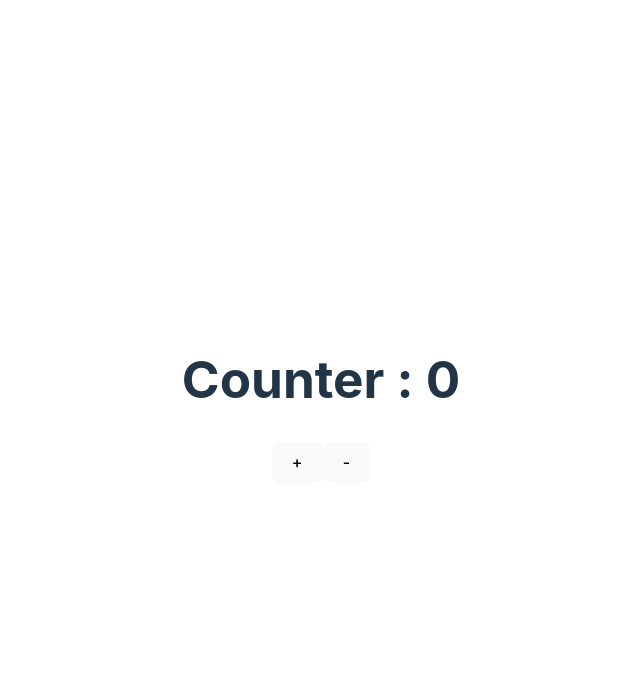
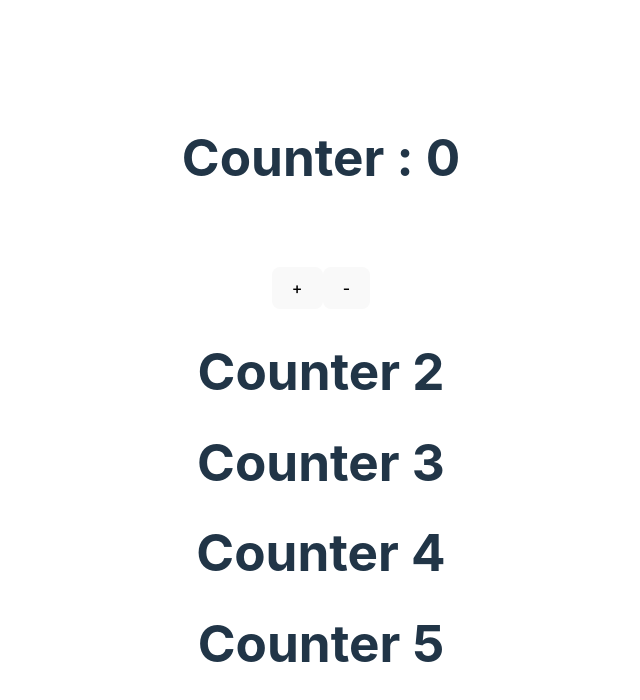
Before and after one commit to Brar21/Messaging_App, a React (Vite) app in the folder Typescript/useContext.hook/: page / in a window 1280 px wide. Shown: the top 700 px of the page, without its empty margins (319-959 px from the left). Built offline with nearby package versions, Linux system fonts and the light colour scheme.

Commit message:
useContext.hook

```diff
--- a/Typescript/useContext.hook/src/App.jsx
+++ b/Typescript/useContext.hook/src/App.jsx
@@ -1,18 +1,54 @@
-import { useState } from 'react'
-import reactLogo from './assets/react.svg'
+import { useState,createContext,useContext } from 'react'
 import './App.css'
-
+const Count=createContext()
 function App() {
   const [count, setCount] = useState(0)
 
-  return (
+    return (
+      <Count.Provider value={count}>
       <div className="App">
           <h1>Counter : {count}</h1>
-          <button>+</button>
-          <button>-</button>
-
-    </div>
+          <br />
+          <br />
+          <button onClick={()=>setCount(count+1)}>+</button>
+          <button onClick={()=>setCount(count-1)}>-</button>
+          <Counter2/>
+            </div>
+            </Count.Provider>
   )
 }
-
+function Counter2()
+{
+    return (
+        <>
+        <h1>Counter 2</h1>
+        <Counter3/>
+        </>
+    )
+}
+function Counter3()
+{
+    return (
+        <>
+        <h1>Counter 3</h1>
+        <Counter4/>
+        </>
+    )
+}
+function Counter4()
+{
+    return (
+        <>
+        <h1>Counter 4</h1>
+        <Counter5/>
+        </>
+    )
+}
+function Counter5()
+{
+    const counter=useContext(Count)
+    return (
+        <h1>Counter 5</h1>
+    )
+}
 export default App
```
Also changed, not shown: 1 other file (tests, documents, lock files or other folders).
